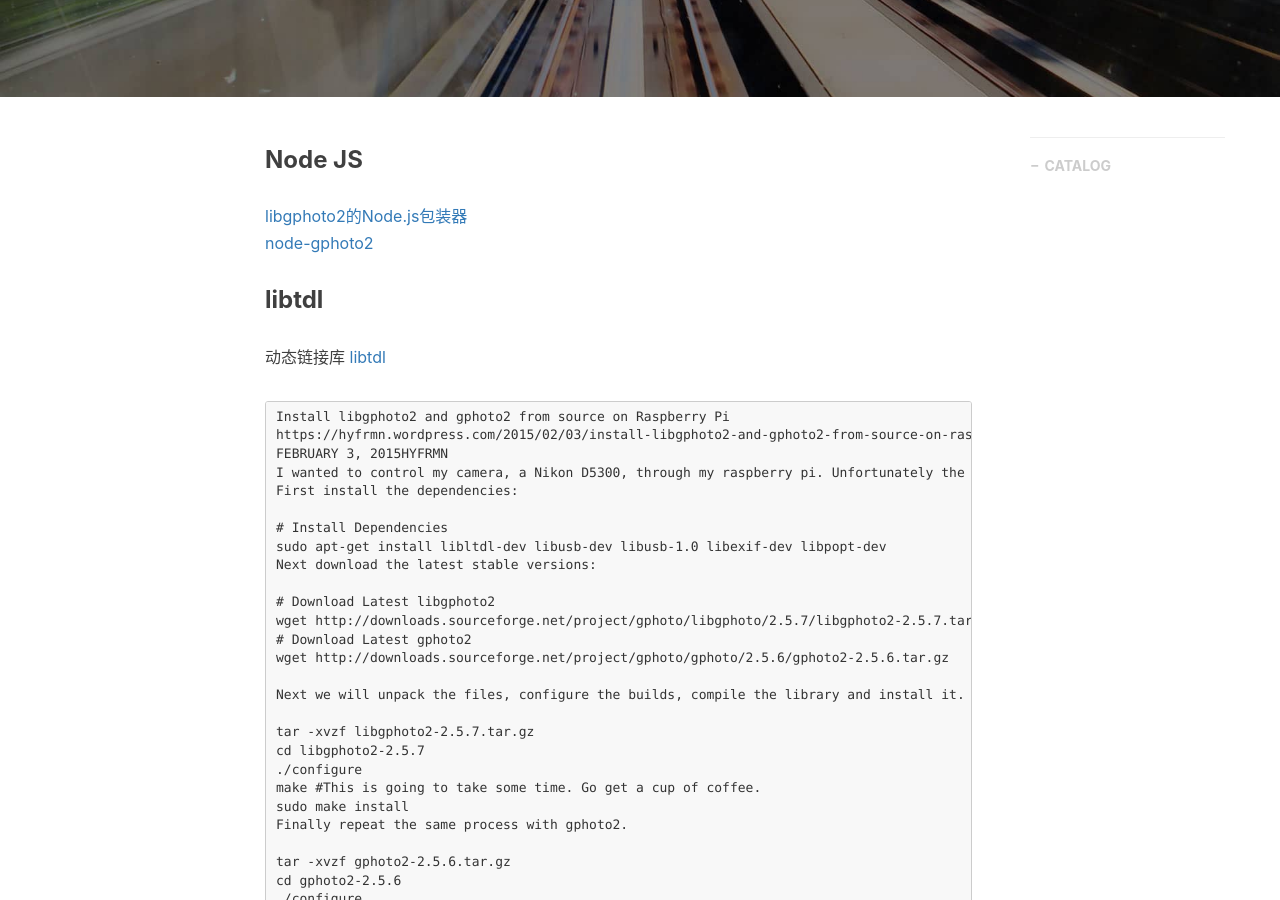
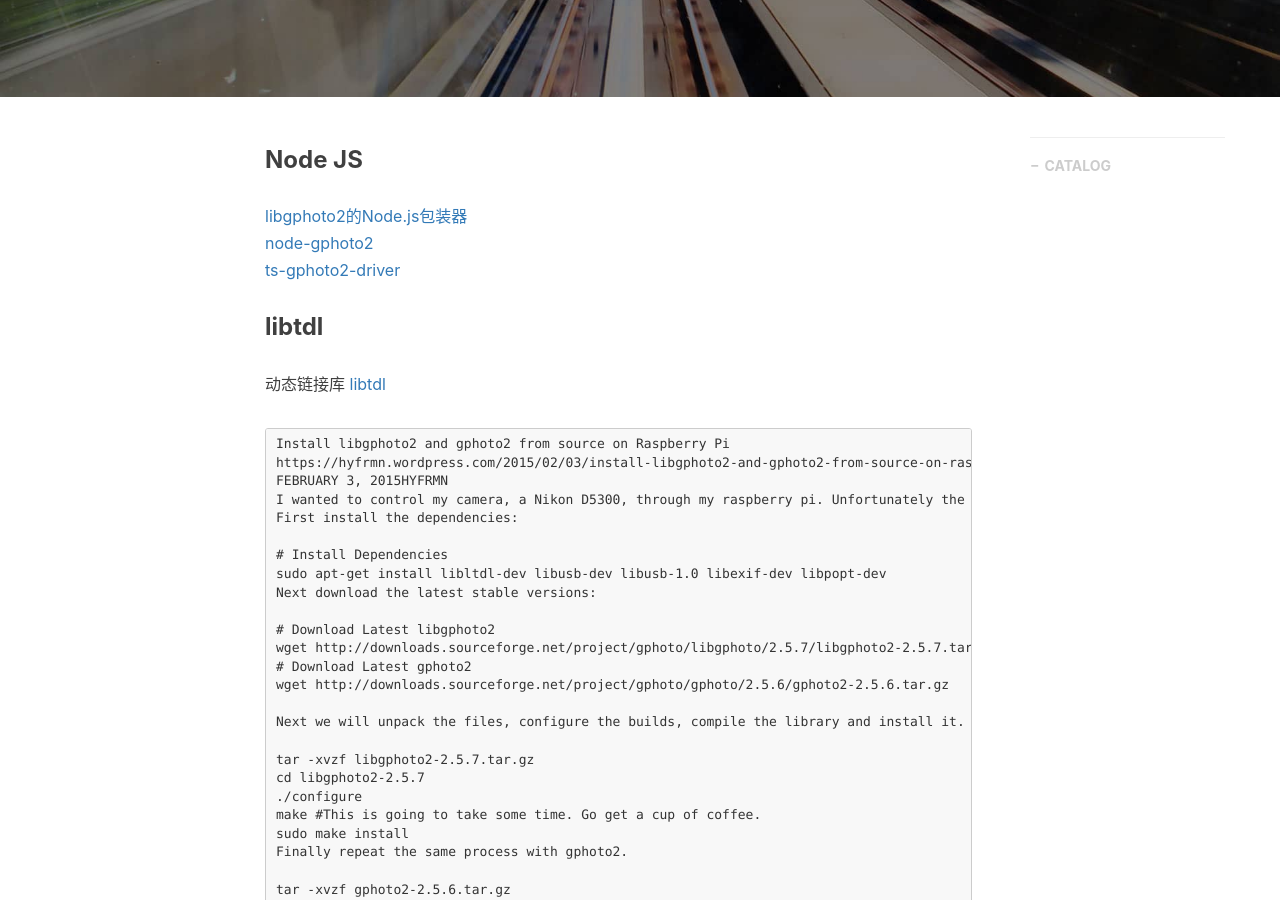
Before and after one commit to gary-robotics/dlward, a Jekyll site: the page built from _posts/2019-01-25-gphoto-2019.markdown, in a window 1280 px wide and 900 px high, scrolled down 426 px. Built offline with Jekyll 4.4.1, drawn with Linux system fonts in a browser that asks for light colours; nearby versions of some CDN libraries; comment, search, counter and statistics services are not loaded.

Commit message:
Update 2019-01-25-gphoto-2019.markdown

```diff
--- a/_posts/2019-01-25-gphoto-2019.markdown
+++ b/_posts/2019-01-25-gphoto-2019.markdown
@@ -12,6 +12,7 @@ tags:                               #标签
 ### Node JS
 [libgphoto2的Node.js包装器](https://www.npmjs.com/package/gphoto2)
 [node-gphoto2](https://github.com/lwille/node-gphoto2.git)
+[ts-gphoto2-driver](https://github.com/TypedProject/ts-gphoto2-driver)
 
 ### libtdl
 动态链接库
```
